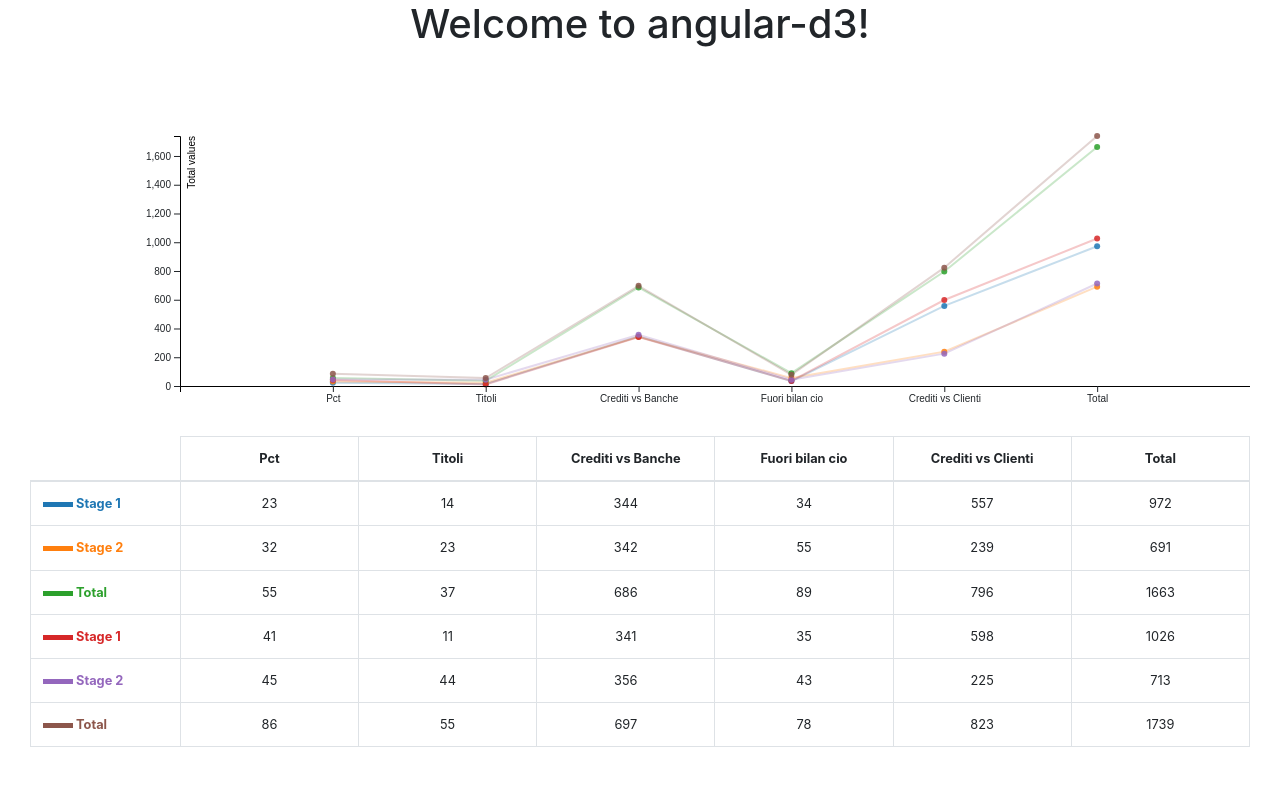
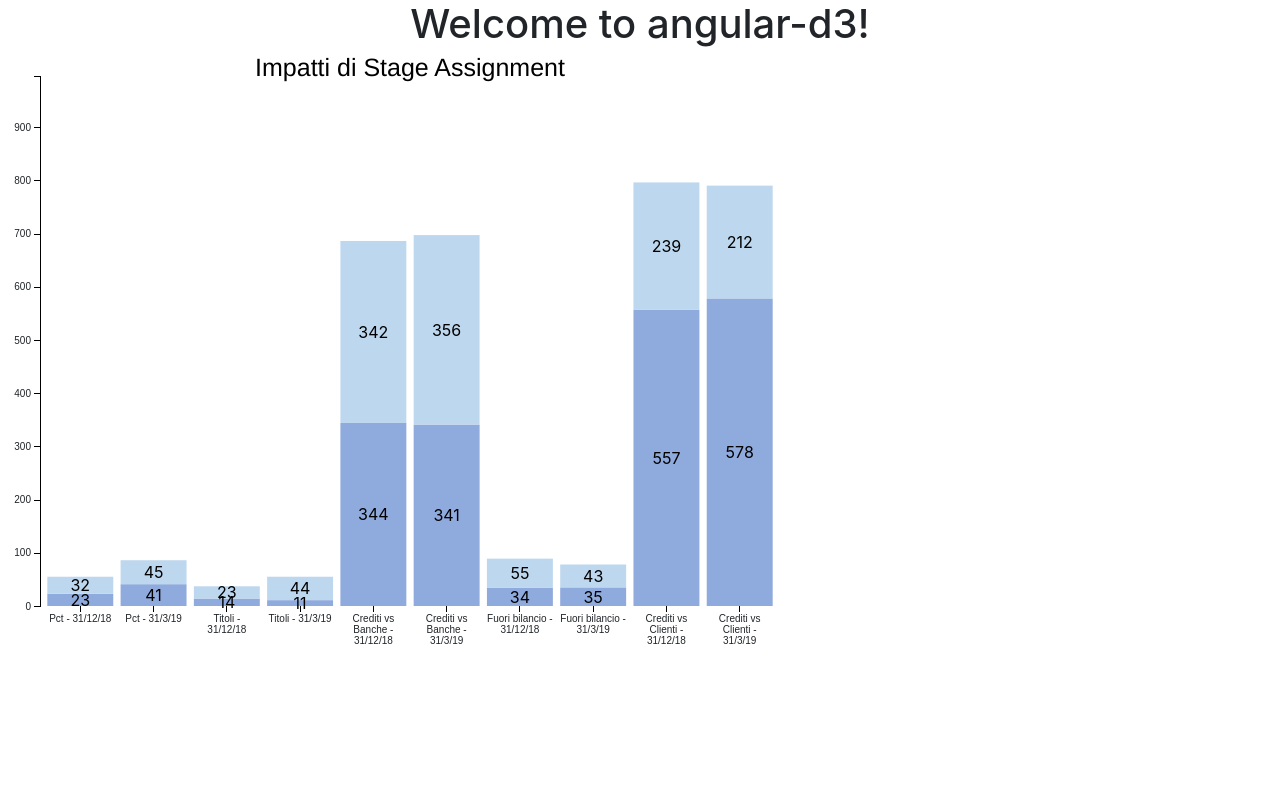
Before and after one commit to JPerfectSolution/angular-d3, an Angular app: page / in a window 1280 px wide. Shown: the top 786 px of the page. Built offline with nearby package versions, Linux system fonts and the light colour scheme.

Commit message:
add stacked chart

```diff
--- a/angular.json
+++ b/angular.json
@@ -30,7 +30,9 @@
               "node_modules/bootstrap/dist/css/bootstrap.min.css",
               "src/styles.scss"
             ],
-            "scripts": []
+            "scripts": [
+              "node_modules/jquery/dist/jquery.min.js",
+              "node_modules/bootstrap/dist/js/bootstrap.js"]
           },
           "configurations": {
             "production": {
--- a/src/app/app.component.html
+++ b/src/app/app.component.html
@@ -5,6 +5,13 @@
   </h1>
 </div>
 
-<app-chart [data] = "data | async"></app-chart>
+<!-- <div class="row">
+  <div class="col-md-6">
+    <app-chart [data]="data | async"></app-chart>
+  </div>
+  <div class="col-md-6"> -->
+    <app-stacked-chart [data]="stackedData | async"></app-stacked-chart>
+  <!-- </div>
+</div> -->
 
 <router-outlet></router-outlet>
--- a/src/app/app.component.scss
+++ b/src/app/app.component.scss
@@ -1,3 +1,7 @@
 app-chart {
   width: 100%;
 }
+app-stacked-char {
+  width: 100%;
+  height: 500px;
+}
--- a/src/app/app.component.ts
+++ b/src/app/app.component.ts
@@ -1,7 +1,7 @@
 import { Component } from '@angular/core';
 import { HttpClient } from '@angular/common/http';
 import { Observable } from 'rxjs';
-import { DataType, DataModel } from './service/datatype';
+import { DataType, DataModel, StackedData } from './service/datatype';
 
 @Component({
   selector: 'app-root',
@@ -11,8 +11,10 @@ import { DataType, DataModel } from './service/datatype';
 export class AppComponent {
   title = 'angular-d3';
   data: Observable<DataModel[]>;
+  stackedData: Observable<StackedData[]>;
 
   constructor(private http: HttpClient) {
     this.data = this.http.get<DataModel[]>('assets/data/data.json');
+    this.stackedData = this.http.get<StackedData[]>('assets/data/stacked-chart.json');
   }
 }
--- a/src/app/app.module.ts
+++ b/src/app/app.module.ts
@@ -5,10 +5,12 @@ import { AppRoutingModule } from './app-routing.module';
 import { AppComponent } from './app.component';
 import { HttpClientModule } from '@angular/common/http';
 import { ChartComponent } from './chart/chart.component';
+import { StackedChartComponent } from './stacked-chart/stacked-chart.component';
 @NgModule({
   declarations: [
     AppComponent,
-    ChartComponent
+    ChartComponent,
+    StackedChartComponent
   ],
   imports: [
     BrowserModule,
--- a/src/app/chart/chart.component.ts
+++ b/src/app/chart/chart.component.ts
@@ -1,5 +1,5 @@
 import { Component, OnChanges, ViewChild, ElementRef, Input, ViewEncapsulation } from '@angular/core';
-import { DataType, LineData, DataModel } from '../service/datatype';
+import { LineData } from '../service/datatype';
 import * as d3 from 'd3';
 
 @Component({
@@ -33,7 +33,7 @@ export class ChartComponent implements OnChanges {
     if (!this.data) {
       return;
     }
-    d3.select('svg').remove();
+    // d3.select('svg').remove();
 
     const element = this.chartContainer.nativeElement;
 
--- a/src/app/service/datatype.ts
+++ b/src/app/service/datatype.ts
@@ -16,3 +16,9 @@ export interface DataModel {
   letter: string;
   frequency: number;
 }
+
+export class StackedData {
+  year: string;
+  data1: number;
+  data2: number;
+}
--- /dev/null
+++ b/src/app/stacked-chart/stacked-chart.component.html
@@ -0,0 +1 @@
+<div #stackedchart id="stackedchart" (window:resize)="onResize($event)"></div>
--- /dev/null
+++ b/src/app/stacked-chart/stacked-chart.component.scss
@@ -0,0 +1,28 @@
+
+.bar {
+  fill: steelblue;
+}
+.bar:hover {
+  fill: brown;
+}
+.title {
+  font: 25px "Helvetica Neue", Helvetica, Arial, sans-serif;
+}
+.axis {
+  font: 10px sans-serif;
+}
+.axis path,
+.axis line {
+  fill: none;
+  stroke: #000;
+  shape-rendering: crispEdges;
+}
+.x.axis path {
+  display: none;
+}
+
+
+#stackedchart {
+    height: inherit;
+    width: inherit;
+}
--- /dev/null
+++ b/src/app/stacked-chart/stacked-chart.component.ts
@@ -0,0 +1,171 @@
+import { Component, OnInit, ViewEncapsulation, ViewChild, ElementRef, Input, OnChanges } from '@angular/core';
+import * as d3 from 'd3';
+import { StackedData, DataModel, LineData } from '../service/datatype';
+
+
+@Component({
+  selector: 'app-stacked-chart',
+  encapsulation: ViewEncapsulation.None,
+  templateUrl: './stacked-chart.component.html',
+  styleUrls: ['./stacked-chart.component.scss']
+})
+export class StackedChartComponent implements OnChanges {
+  @ViewChild('stackedchart')
+  private chartContainer: ElementRef;
+
+  @Input()
+  data: StackedData[];
+
+
+  margin = { top: 20, right: 20, bottom: 30, left: 40 };
+
+  constructor() { }
+
+  ngOnChanges() {
+    console.log(this.data);
+    if (!this.data) { return; }
+    this.createChart();
+  }
+
+  private createChart(): void {
+    if (!this.data) {
+      return;
+    }
+
+    const element = this.chartContainer.nativeElement;
+
+    d3.select('svg').remove();
+
+    const marginStackChart = { top: 20, right: 20, bottom: 50, left: 40 };
+    const widthStackChart = 800 - marginStackChart.left - marginStackChart.right;
+    const heightStackChart = 600 - marginStackChart.top - marginStackChart.bottom;
+
+    const xStackChart = d3.scaleBand()
+      .range([0, widthStackChart])
+      .padding(0.1);
+    const yStackChart = d3.scaleLinear()
+      .range([heightStackChart, 0]);
+
+
+    const colorStackChart = d3.scaleOrdinal(['#8faadc', '#bdd7ee']);
+
+
+    const canvasStackChart = d3.select('#stackedchart').append('svg')
+      .attr('width', widthStackChart + marginStackChart.left + marginStackChart.right)
+      .attr('height', heightStackChart + marginStackChart.top + marginStackChart.bottom)
+      .append('g')
+      .attr('transform', 'translate(' + marginStackChart.left + ',' + marginStackChart.top + ')');
+    colorStackChart.domain(d3.keys(this.data[0]).filter(function (key) { return key !== 'year'; }));
+
+    this.data.forEach(function (d: any) {
+      let y0 = 0;
+      d.ages = colorStackChart.domain().map(function (name) { return { name: name, y0: y0, y1: y0 += +d[name] }; });
+      d.total = d.ages[d.ages.length - 1].y1;
+    });
+
+    // data.sort(function (a, b) { return b.total - a.total; });
+
+    xStackChart.domain(this.data.map(function (d: any) { return d.year; }));
+    yStackChart.domain([0, d3.max(this.data, function (d: any) { return d.total; }) + 200]);
+
+    canvasStackChart.append('g')
+      .attr('class', 'x axis')
+      .attr('transform', 'translate(0,' + heightStackChart + ')')
+      .call(d3.axisBottom(xStackChart))
+      .selectAll('.tick text')
+      .call(this.wrap, xStackChart.bandwidth());
+
+
+    canvasStackChart.append('g')
+      .attr('class', 'y axis')
+      .call(d3.axisLeft(yStackChart))
+      .append('text')
+      .attr('transform', 'rotate(-90)')
+      .attr('y', 6)
+      .attr('dy', '.71em')
+      .style('text-anchor', 'end')
+      .text('No Of Buildings');
+
+    canvasStackChart.append('text')
+      .attr('class', 'title')
+      .attr('x', widthStackChart / 2)
+      .attr('y', 0)
+      .attr('text-anchor', 'middle')
+      .text('Impatti di Stage Assignment');
+
+    const state = canvasStackChart.selectAll('.year')
+      .data(this.data)
+      .enter().append('g')
+      .attr('class', 'g')
+      .attr('transform', function (d: any) { return 'translate(' + xStackChart(d.year) + ',0)'; });
+
+    state.selectAll('rect')
+      .data(function (d: any) { return d.ages; })
+      .enter().append('rect')
+      .attr('width', xStackChart.bandwidth())
+      .attr('y', function (d: any) { return yStackChart(d.y1); })
+      .attr('height', function (d: any) { return yStackChart(d.y0) - yStackChart(d.y1); })
+      .style('fill', function (d: any) { return colorStackChart(d.name); });
+
+    state.selectAll('text')
+      .data(function (d: any) { return d.ages; })
+      .enter().append('text')
+      .attr('x', xStackChart.bandwidth() / 2)
+      .attr('y', function (d: any) { return (yStackChart(d.y1) + yStackChart(d.y0)) / 2; })
+      .attr('text-anchor', 'middle')
+      .attr('dominant-baseline', 'central')
+      .text((d: any) => {
+        console.log(d);
+        return (d.name === 'data1' ? d.y1 : d.y1 - d.y0);
+      });
+
+
+    // const legend = canvasStackChart.selectAll('.legend')
+    //   .data(colorStackChart.domain().slice().reverse())
+    //   .enter().append('g')
+    //   .attr('class', 'legend')
+    //   .attr('transform', function (d, i) { return 'translate(-' + i * 50 + ', 10)'; });
+
+    // legend.append('rect')
+    //   .attr('x', 0)
+    //   .attr('width', 18)
+    //   .attr('height', 18)
+    //   .style('fill', colorStackChart);
+
+    // legend.append('text')
+    //   .attr('x', 40)
+    //   .attr('y', 9)
+    //   .attr('dy', '.35em')
+    //   .style('text-anchor', 'middle')
+    //   .text(function (d) { return d; });
+  }
+
+  wrap(text, w) {
+    text.each(function () {
+      const txt = d3.select(this),
+        words = txt.text().split(/\s+/).reverse();
+      let word,
+        line = [],
+        lineNumber = 0;
+      const lineHeight = 1.1, // ems
+        yy = txt.attr('y'),
+        dy = parseFloat(txt.attr('dy'));
+      let tspan = txt.text(null).append('tspan').attr('x', 0).attr('y', yy).attr('dy', dy + 'em')
+      while (word = words.pop()) {
+        line.push(word);
+        tspan.text(line.join(' '));
+        if (tspan.node().getComputedTextLength() > w) {
+          line.pop();
+          tspan.text(line.join(' '));
+          line = [word];
+          tspan = txt.append('tspan').attr('x', 0).attr('y', yy).attr('dy', `${++lineNumber * lineHeight + dy}em`).text(word);
+        }
+      }
+    });
+  }
+
+  onResize() {
+    this.createChart();
+  }
+
+}
--- /dev/null
+++ b/src/assets/data/stacked-chart.json
@@ -0,0 +1,52 @@
+[
+  {
+    "year": "Pct  - 31/12/18",
+    "data1": "23",
+    "data2": "32"
+  },
+  {
+    "year": "Pct - 31/3/19",
+    "data1": "41",
+    "data2": "45"
+  },
+  {
+    "year": "Titoli - 31/12/18",
+    "data1": "14",
+    "data2": "23"
+  },
+  {
+    "year": "Titoli - 31/3/19",
+    "data1": "11",
+    "data2": "44"
+  },
+  {
+    "year": "Crediti vs Banche - 31/12/18",
+    "data1": "344",
+    "data2": "342"
+  },
+  {
+    "year": "Crediti vs Banche - 31/3/19",
+    "data1": "341",
+    "data2": "356"
+  },
+  {
+    "year": "Fuori bilancio - 31/12/18",
+    "data1": "34",
+    "data2": "55"
+  },
+  {
+    "year": "Fuori bilancio - 31/3/19",
+    "data1": "35",
+    "data2": "43"
+  },
+  {
+    "year": "Crediti vs Clienti - 31/12/18",
+    "data1": "557",
+    "data2": "239"
+  },
+  {
+    "year": "Crediti vs Clienti - 31/3/19",
+    "data1": "578",
+    "data2": "212"
+  }
+]
```
Also changed, not shown: 1 other file (tests, documents, lock files or other folders).
